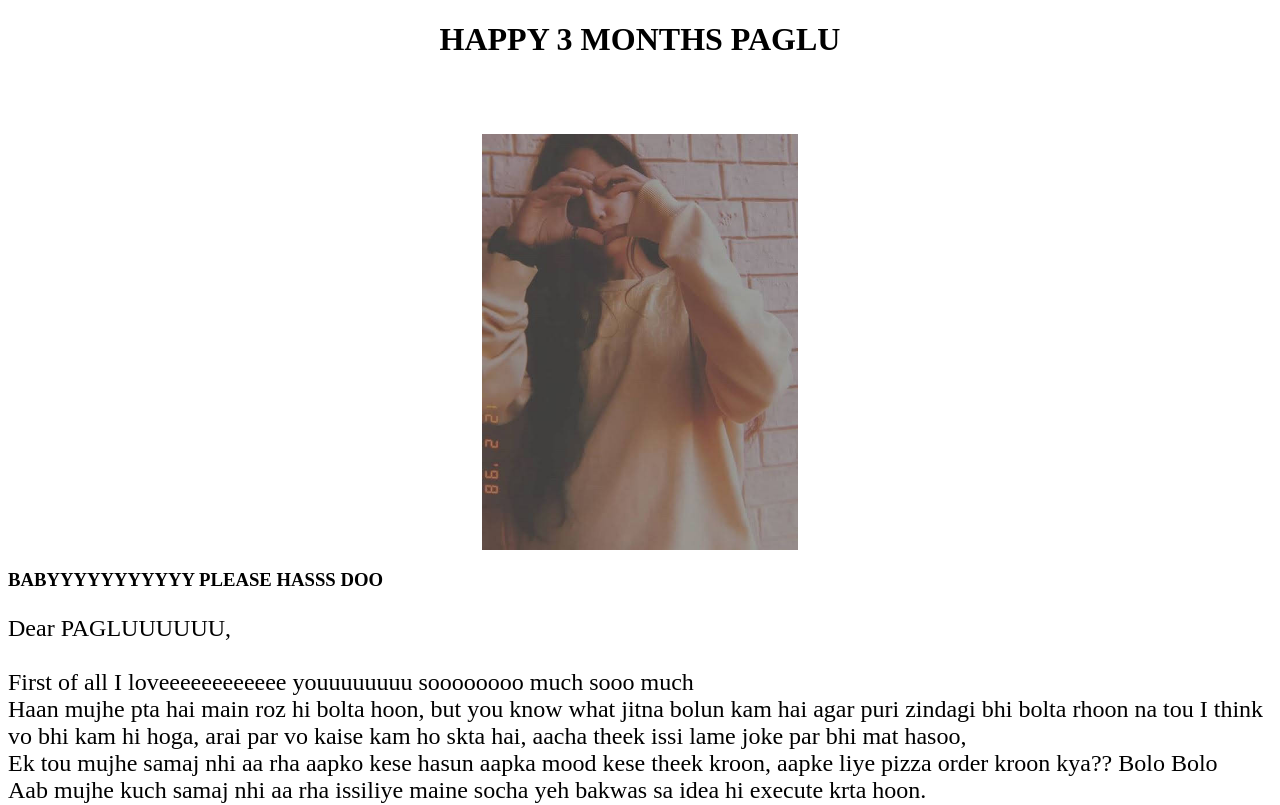
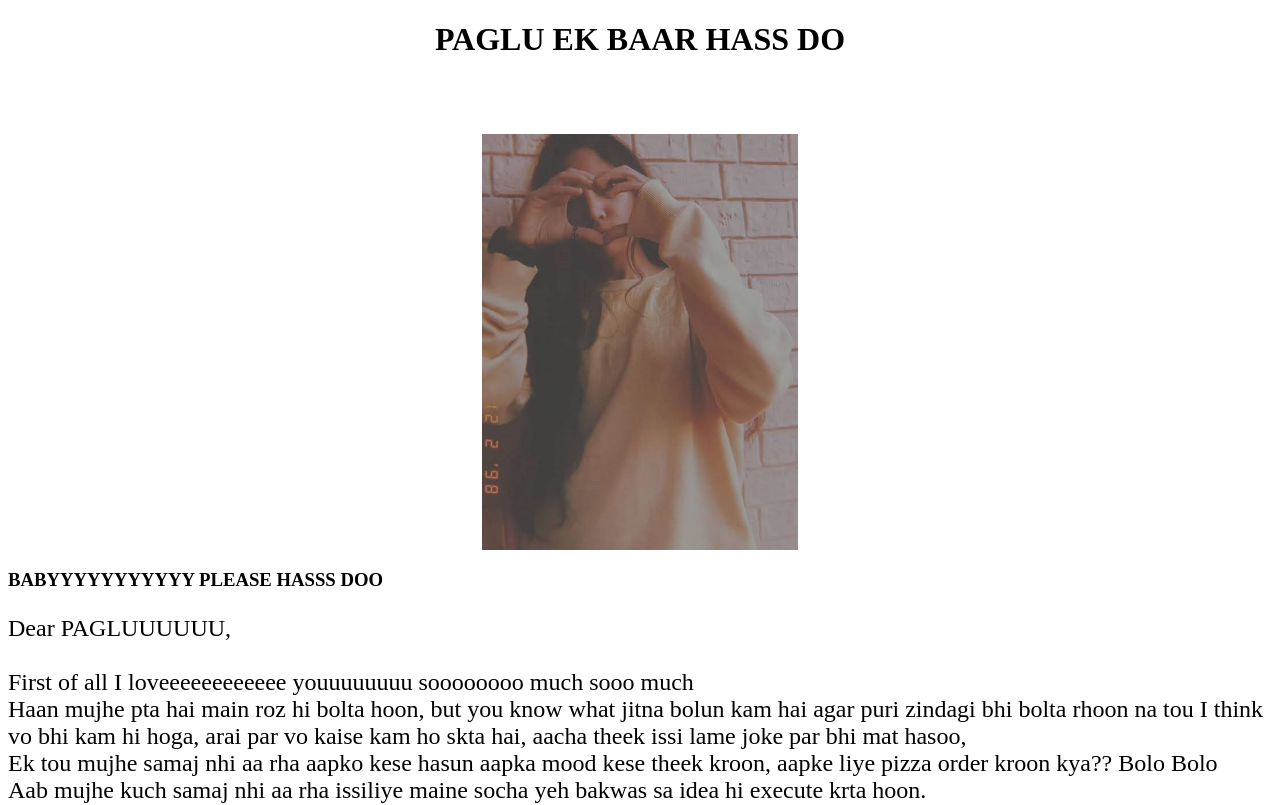
Before and after one commit to rajputarjun1708/PARUL-7, a plain HTML site: page index.html in a window 1280 px wide. Shown: the top 805 px of the page. Drawn offline with Linux system fonts and the light colour scheme.

Commit message:
Update index.html

```diff
--- a/index.html
+++ b/index.html
@@ -7,7 +7,7 @@
   </head>
   <body>
 
-  <h1 style="text-align: center;" style="font-size: 200%;">HAPPY 3 MONTHS PAGLU</h1>
+  <h1 style="text-align: center;" style="font-size: 200%;">PAGLU EK BAAR HASS DO</h1>
   <br>
   <br>
   <br>
```
